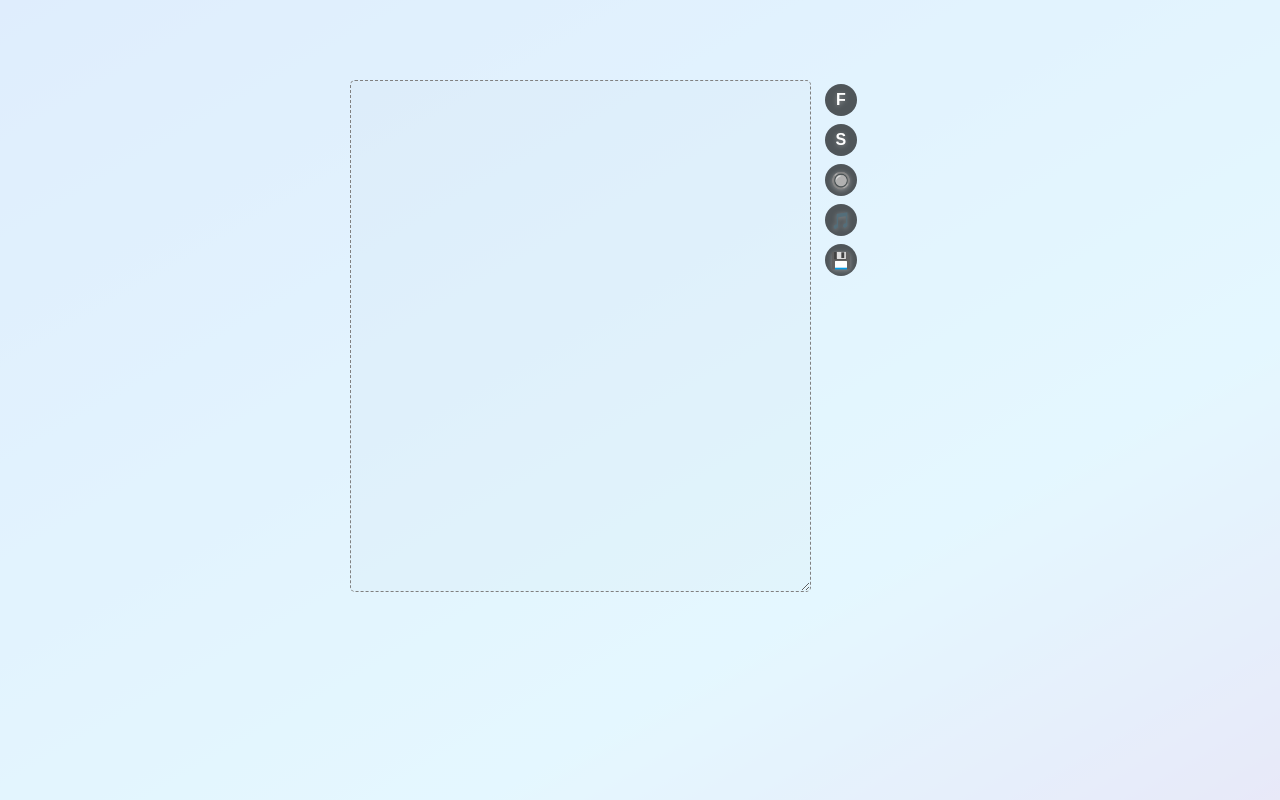
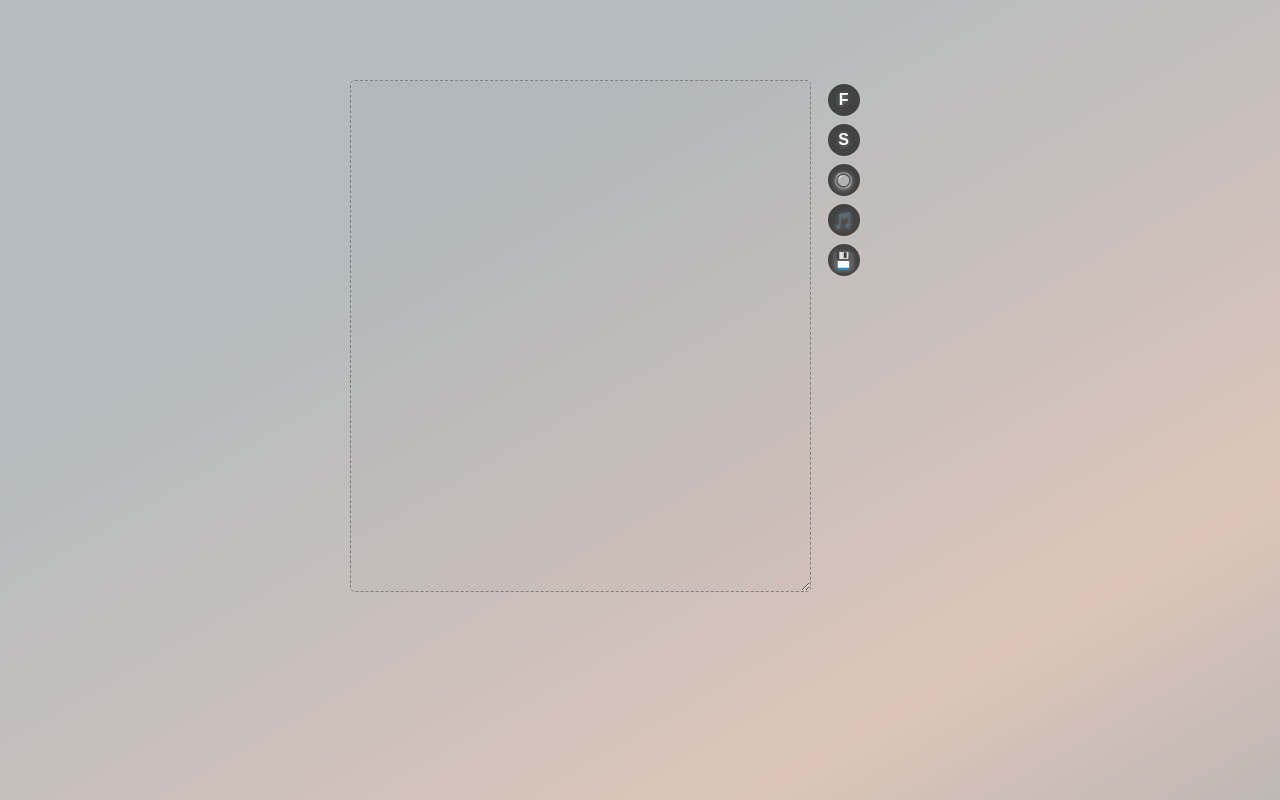
Before and after one commit to reinhardt021/firefly-next, a Next.js app in the folder next-app/: page / in a window 1280 px wide. Built offline with nearby package versions, Linux system fonts and the light colour scheme.

Commit message:
added text sizes for the textarea and the menu options

```diff
--- a/next-app/pages/index.js
+++ b/next-app/pages/index.js
@@ -66,10 +66,14 @@ function MenuRow(props) {
     </div>
   );
 }
+const T_SMALL = 'small';
+const T_MEDIUM = 'medium';
+const T_LARGE = 'large';
 
 export default function Main() {
   const [mode, setMode] = useState(LIGHT);
-  const [bgStyle, setBgStyle] = useState(BG1);
+  const [bgStyle, setBgStyle] = useState(BG2);
+  const [textSize, setTextSize] = useState(T_MEDIUM);
   // TODO: move to state
   const fontItem = {
     title: 'F',
@@ -123,8 +127,7 @@ export default function Main() {
     setBgStyle(currBG => {
       const bgs = BACKGROUNDS.filter(bg => bg != currBG);
       const newBG = bgs[Math.floor(Math.random() * bgs.length)]
-      console.log('shuffling bgs:', bgs);
-      console.log(`CURR [${currBG}] NEW [${newBG}]`);
+      console.log(`CURR [${currBG}] NEW [${newBG}] from bgs:`, bgs);
 
       return newBG
     });
@@ -203,6 +206,7 @@ export default function Main() {
   const textStyles = [
     styles['text'],
     styles[`text--${mode}`],
+    styles[`text--${textSize}`],
   ];
   const textInput = useRef(null);
 
--- a/next-app/styles/Main.module.css
+++ b/next-app/styles/Main.module.css
@@ -143,13 +143,13 @@
 .menu__option--script{
   font-family: cursive;
 }
-.menu__option--small {
+.menu__option--small, .text--small {
   font-size: small;
 }
-.menu__option--medium {
+.menu__option--medium, .text--medium {
  font-size: medium;
 }
-.menu__option--large {
+.menu__option--large, .text--large {
  font-size: large;
 }
 
```
